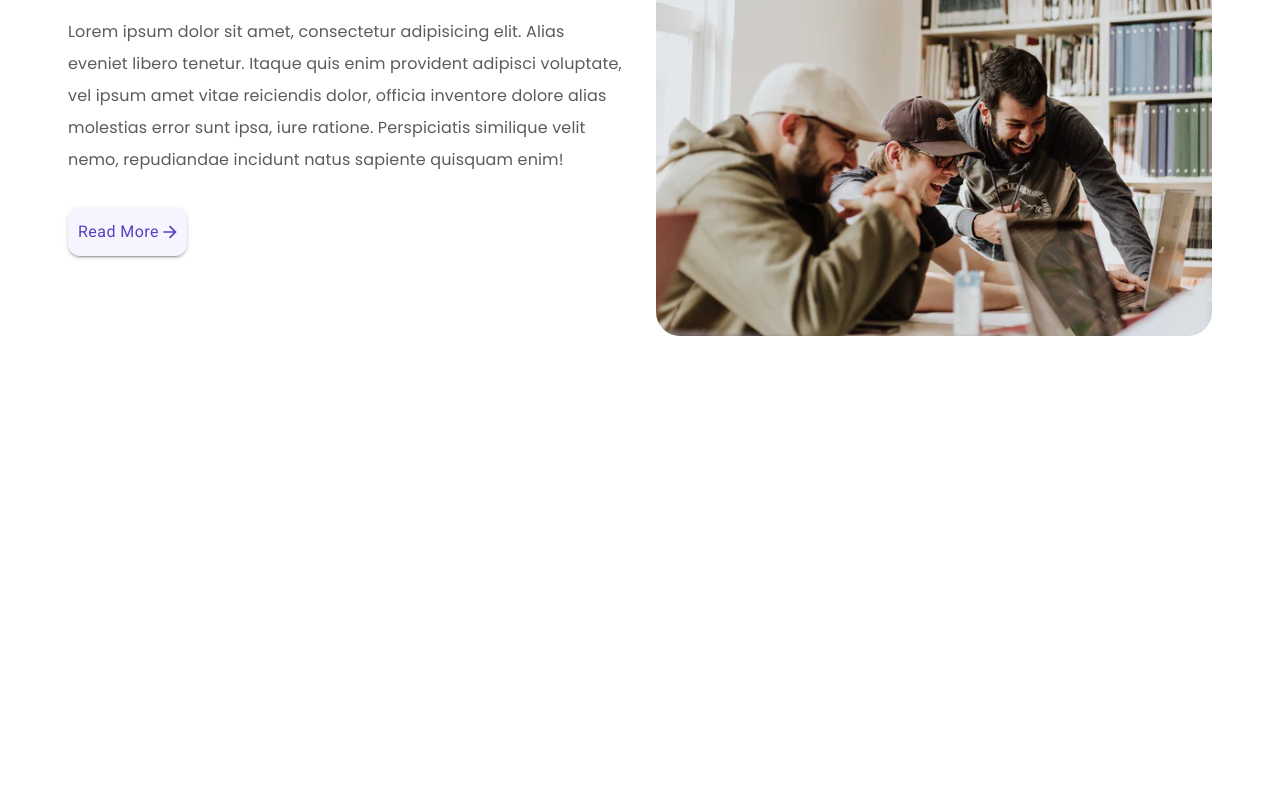
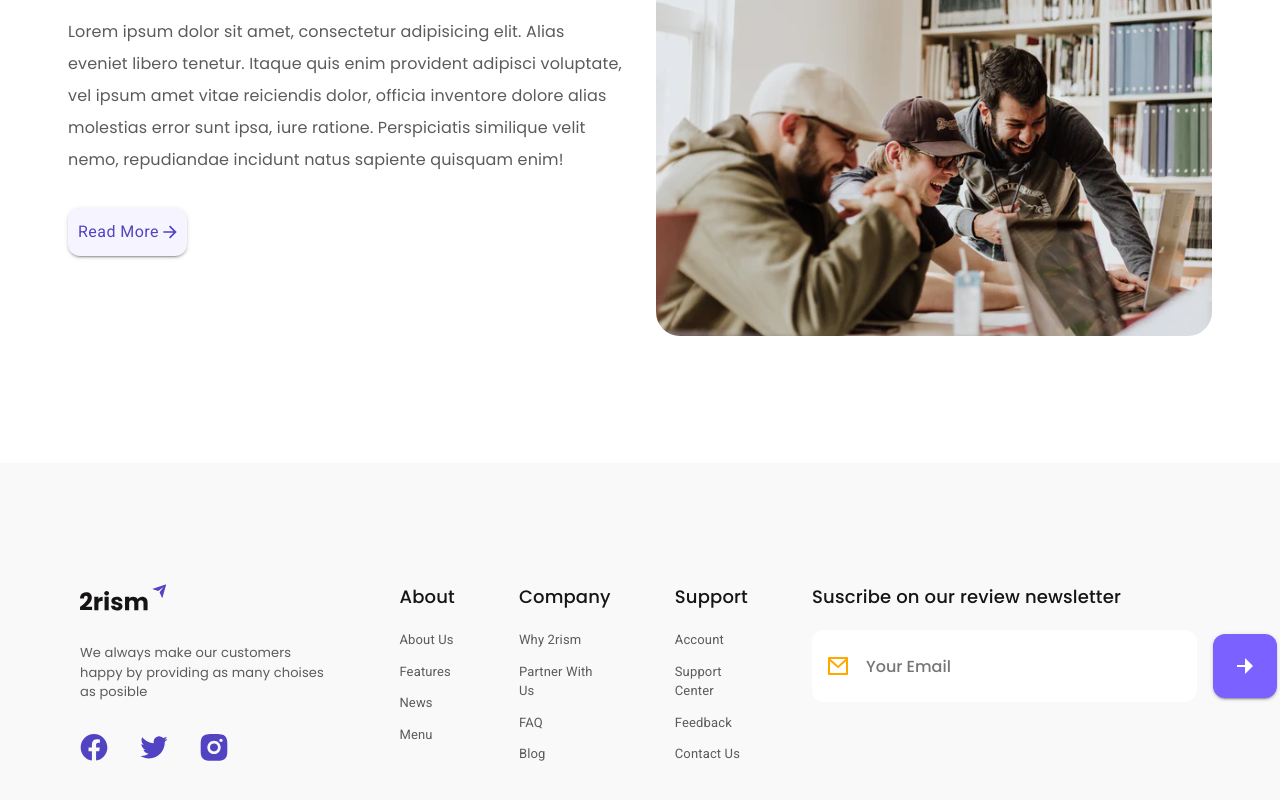
Before and after one commit to DevJaimeSantiago/9_Travel_Website_MUI, a React (Vite) app: page / in a window 1280 px wide. Shown: the part 2687-3487 px from the top of the page. Before the commit the page ends 3150 px from the top, so only its background shows below. Built offline with nearby package versions, Linux system fonts and the light colour scheme.

Commit message:
feat: proyecto Finalizado

```diff
--- a/src/App.jsx
+++ b/src/App.jsx
@@ -14,6 +14,7 @@ const App = () => {
 			<HotelAndRestaurants />
 			<Travel />
 			<AboutUs />
+			<Footer />
 		</>
 	);
 };
--- a/src/components/footer/Footer.jsx
+++ b/src/components/footer/Footer.jsx
@@ -1,6 +1,256 @@
+import { footerNav } from "../../data";
+
+// Components
+import MainButton from "../main-button/MainButton";
+
+// Components - Material UI
+import { Box, Container, Link, Typography } from "@mui/material";
+
+// images - icons
+import logo from "../../assets/footer/logo.svg";
+import facebookIcon from "../../assets/footer/facebook-icon.svg";
+import twitterIcon from "../../assets/footer/twitter-icon.svg";
+import instagramIcon from "../../assets/footer/instagram-icon.svg";
+import btnArrowIcon from "../../assets/footer/btn-arrow-icon.svg";
+import inputIcon from "../../assets/footer/input-icon.svg";
+
 const Footer = () => {
-  return (
-    <div>Footer</div>
-  )
-}
-export default Footer
+	return (
+		<Box
+			sx={{
+				backgroundColor: "#F9F9F9",
+				py: {
+					xs: 10,
+					lg: 15,
+				},
+			}}
+		>
+			<Container
+				disableGutters
+				maxWidth="xl"
+				sx={{
+					px: {
+						xs: 2,
+						sm: 5,
+						md: 10,
+					},
+					display: "flex",
+					flexDirection: {
+						xs: "column",
+						lg: "row",
+					},
+					alignItems: {
+						xs: "center",
+						lg: "flex-start",
+					},
+					justifyContent: "space-between",
+					gap: 8,
+				}}
+			>
+				<Box
+					sx={{
+						maxWidth: {
+							xs: "auto",
+							lg: "355px",
+						},
+						display: "flex",
+						flexDirection: "column",
+						alignItems: {
+							xs: "center",
+							lg: "flex-start",
+						},
+					}}
+				>
+					<img
+						src={logo}
+						alt="logo"
+					/>
+					<Typography
+						sx={{
+							mt: 3,
+							mb: 4,
+							fontFamily: "Poppins",
+							fontWeight: "400",
+							fontSize: "13px",
+							lineHeight: "19.5px",
+							color: "#5B5B5B",
+							textAlign: {
+								xs: "center",
+								lg: "left",
+							},
+						}}
+					>
+						We always make our customers happy by providing as many choises as
+						posible
+					</Typography>
+					<Box
+						sx={{
+							display: "flex",
+							alignItems: "center",
+							gap: 4,
+						}}
+					>
+						<img
+							src={facebookIcon}
+							alt="facebookIcon"
+							style={{ cursor: "pointer" }}
+						/>
+						<img
+							src={twitterIcon}
+							alt="twitterIcon"
+							style={{ cursor: "pointer" }}
+						/>
+						<img
+							src={instagramIcon}
+							alt="instagramIcon"
+							style={{ cursor: "pointer" }}
+						/>
+					</Box>
+				</Box>
+
+				<Box
+					sx={{
+						display: "flex",
+						width: {
+							xs: "100%",
+							md: "auto",
+						},
+						gap: {
+							xs: 2,
+							sm: 8,
+						},
+						justifyContent: {
+							xs: "space-between",
+							lg: "flex-start",
+						},
+					}}
+				>
+					{footerNav.map((item) => (
+						<Box key={item.id}>
+							<Typography
+								sx={{
+									fontFamily: "Poppins",
+									fontWeight: "500",
+									fontSize: {
+										xs: "14px",
+										sm: "18px",
+									},
+									color: "#161414",
+									mb: 2.5,
+								}}
+							>
+								{item.title}
+							</Typography>
+							<Box
+								sx={{
+									display: "flex",
+									flexDirection: "column",
+									gap: 1.5,
+								}}
+							>
+								{item.links.map((link) => (
+									<Link
+										key={link}
+										href="#"
+										underline="none"
+										color="#5B5B5B"
+										sx={{
+											width: "fit-content",
+											fontWeight: "400",
+											fontSize: "13px",
+											"&:hover": {
+												color: "#161414",
+											},
+										}}
+									>
+										{link}
+									</Link>
+								))}
+							</Box>
+						</Box>
+					))}
+				</Box>
+
+				<Box
+					sx={{
+						display: "flex",
+						flexDirection: "column",
+						alignItems: {
+							xs: "center",
+							lg: "flex-start",
+						},
+						gap: 2.5,
+						maxWidth: {
+							xs: "auto",
+							lg: "388px",
+						},
+					}}
+				>
+					<Typography
+						sx={{
+							fontFamily: "Poppins",
+							fontWeight: "500",
+							fontSize: {
+								xs: "14px",
+								sm: "18px",
+							},
+							color: "#161414",
+							textAlign: {
+								xs: "center",
+								lg: "left",
+							},
+						}}
+					>
+						Suscribe on our review newsletter
+					</Typography>
+
+					<Box
+						sx={{
+							display: "flex",
+							flexDirection: {
+								xs: "column",
+								md: "row",
+							},
+							alignItems: "center",
+							gap: 2,
+							position: "relative",
+						}}
+					>
+						<Box>
+							<img
+								src={inputIcon}
+								alt="inputIcon"
+								style={{
+									position: "absolute",
+									left: "16px",
+									top: "36px",
+									transform: "translateY(-50%)",
+								}}
+							/>
+
+							<input
+								placeholder="Your Email"
+								style={{
+									backgroundColor: "#fff",
+									height: "72px",
+									padding: "16px",
+									border: "none",
+									outline: 0,
+									borderRadius: "12px",
+									paddingLeft: "54px",
+									fontFamily: "Poppins",
+									fontWeight: "500",
+									fontSize: "16px",
+									color: "#161414",
+								}}
+							/>
+
+						</Box>
+							<MainButton iconImg={btnArrowIcon} />
+					</Box>
+				</Box>
+			</Container>
+		</Box>
+	);
+};
+export default Footer;
```
